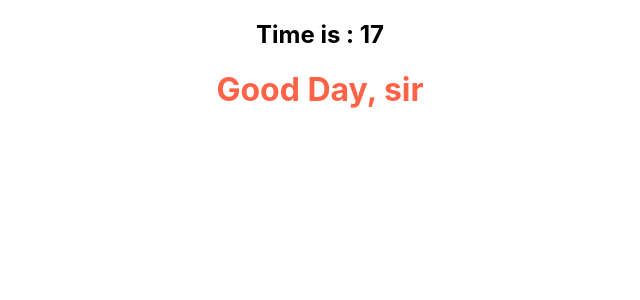
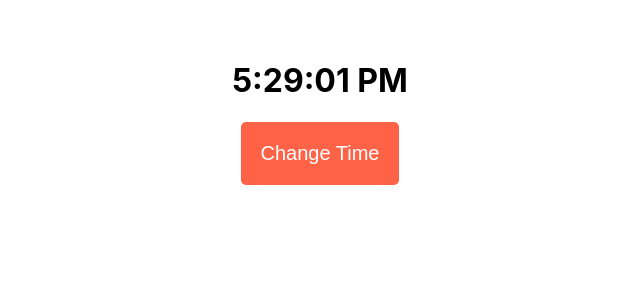
Before and after one commit to kabir-webDev/project-tha-1, a React (Create React App) app: page / in a window 1280 px wide. Shown: the top 300 px of the page, without its empty margins (320-960 px from the left). Built offline with nearby package versions, Linux system fonts and the light colour scheme.

Commit message:
Hooks Chanllenge

```diff
--- a/src/App.js
+++ b/src/App.js
@@ -1,13 +1,15 @@
 import React from "react";
 import "./App.css";
 import ChallangeThree from "./component/ChallangeThree/ChallangeThree";
+import HookChallange from "./component/HooksChallange/HookChallange";
 // import ChallangeTwo from "./component/ChallangeTwo/ChallangeTwo";
 
 function App() {
   return (
     <div className="App">
       {/* <ChallangeTwo /> */}
-      <ChallangeThree />
+      {/* <ChallangeThree /> */}
+      <HookChallange />
     </div>
   );
 }
--- /dev/null
+++ b/src/component/HooksChallange/HookChallange.js
@@ -0,0 +1,31 @@
+import React, { useState } from "react";
+
+function HookChallange() {
+  const [time, setTime] = useState(new Date().toLocaleTimeString());
+  const changeTime = () => {
+    const somoy = new Date().toLocaleTimeString();
+    setTime(somoy);
+  };
+  return (
+    <div>
+      {" "}
+      <br /> <br />
+      <h1>{time}</h1>
+      <button
+        onClick={changeTime}
+        style={{
+          backgroundColor: "tomato",
+          padding: "20px",
+          color: "white",
+          border: "none",
+          borderRadius: "5px",
+          fontSize: "20px",
+        }}
+      >
+        Change Time
+      </button>
+    </div>
+  );
+}
+
+export default HookChallange;
```
